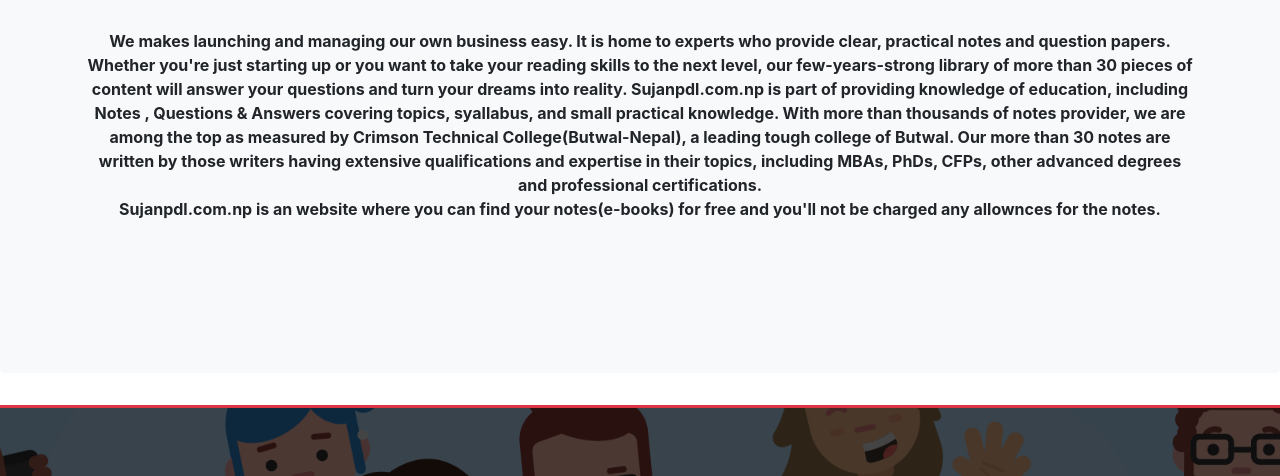
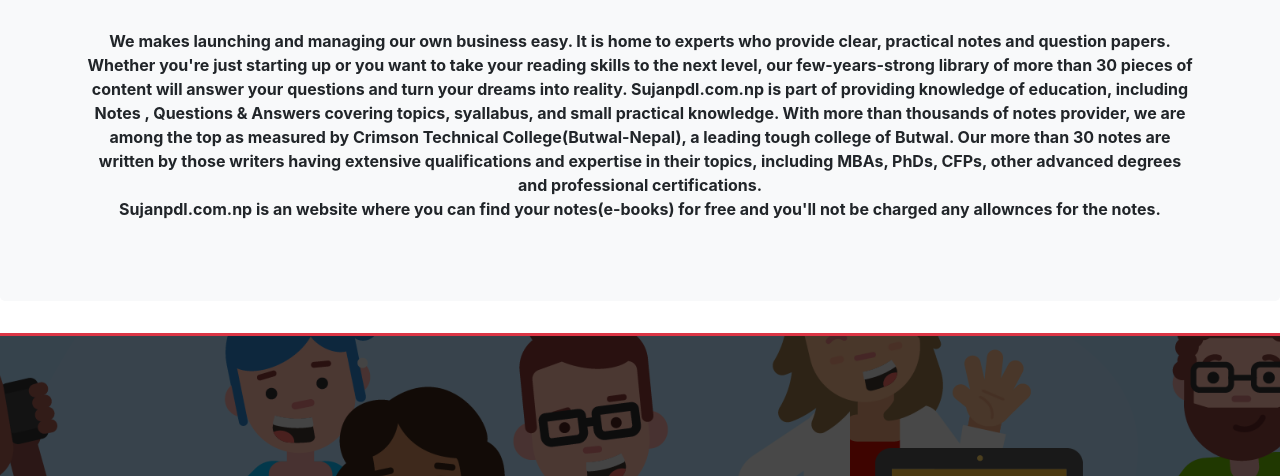
Before and after one commit to examfear7/sujanpdl.com.np, a website: page src/about-us.html in a window 1280 px wide. Shown: the part 324-800 px from the top of the page. Drawn offline with nearby package versions, Linux system fonts and the light colour scheme; a web font is replaced by a local one.

Commit message:
Update about-us.html

```diff
--- a/src/about-us.html
+++ b/src/about-us.html
@@ -59,7 +59,7 @@
 
 Sujanpdl.com.np is part of providing  knowledge of education, including Notes , Questions & Answers covering topics, syallabus, and small practical knowledge. With more than thousands of notes provider, we are  among the top as measured by Crimson Technical College(Butwal-Nepal), a leading tough college of Butwal. Our more than 30 notes are written by those writers having extensive qualifications and expertise in their topics, including MBAs, PhDs, CFPs, other advanced degrees and professional certifications.</br>
 
-Sujanpdl.com.np is an website where you can find your notes(e-books) for free and you'll not be charged any allownces for the notes.</p><br/><br/><br/>
+Sujanpdl.com.np is an website where you can find your notes(e-books) for free and you'll not be charged any allownces for the notes.</p>
 
     </div>  <!-- End Team Container -->
   </div> <!-- End Team Jumbotron -->
```
